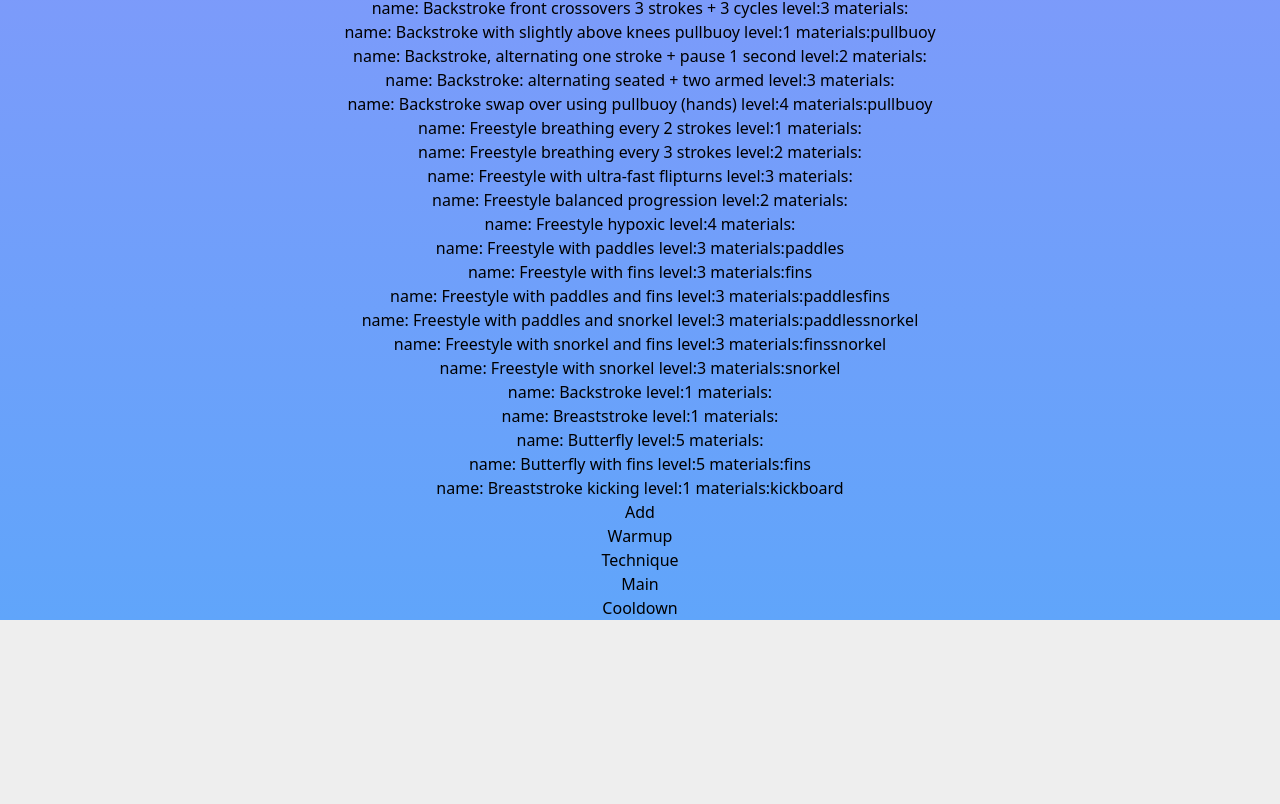
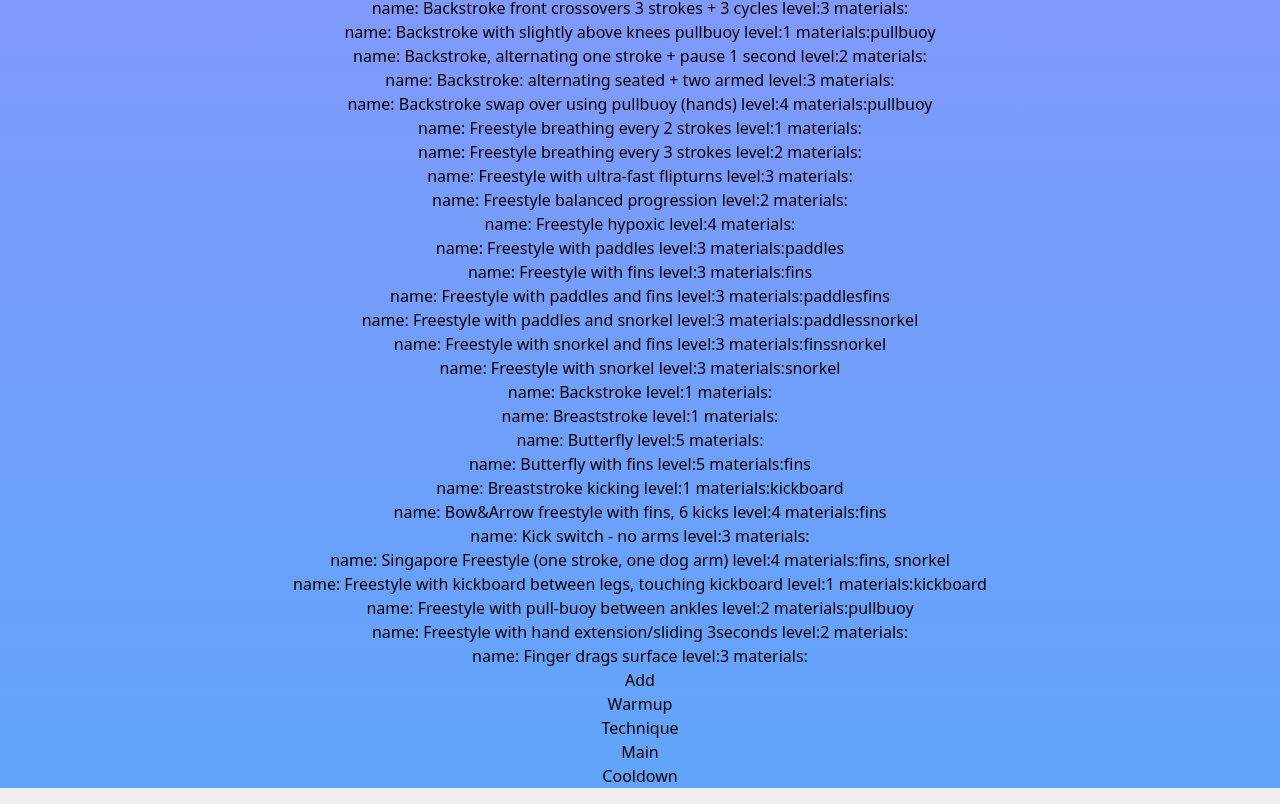
Before and after one commit to masanpoc/swimming, a React app: page / in a window 1280 px wide. Shown: the part 972-1776 px from the top of the page. Before the commit the page ends 1608 px from the top, so only its background shows below. Built offline with nearby package versions, Linux system fonts and the light colour scheme.

Commit message:
Added drills to the list  and implemented if statement before pushing the drill in case selected is not truthy

```diff
--- a/src/lists/exercisesList.js
+++ b/src/lists/exercisesList.js
@@ -469,6 +469,70 @@ const exercisesList = [
         muscle: ['legs'],
         material: ['kickboard']
     },
+    {
+        id: uuidv4(),
+        name: 'Bow&Arrow freestyle with fins, 6 kicks',
+        level: 4,
+        stroke: 'freestyle',
+        block: ['main', 'technique'],
+        muscle: ['legs', 'arms', 'back', 'abs'],
+        material: ['fins']
+    },
+    {
+        id: uuidv4(),
+        name: 'Kick switch - no arms',
+        level: 3,
+        stroke: 'freestyle',
+        block: ['technique'],
+        muscle: ['legs'],
+        material: []
+    },
+    {
+        id: uuidv4(),
+        name: 'Singapore Freestyle (one stroke, one dog arm)',
+        level: 4,
+        stroke: 'freestyle',
+        block: ['warmup', 'technique'],
+        muscle: ['arms', 'back'],
+        material: ['fins, snorkel']
+    },
+    {
+        id: uuidv4(),
+        name: 'Freestyle with kickboard between legs, touching kickboard',
+        level: 1,
+        stroke: 'freestyle',
+        block: ['warmup', 'cooldown', 'technique'],
+        muscle: ['arms', 'back'],
+        material: ['kickboard']
+    },
+    {
+        id: uuidv4(),
+        name: 'Freestyle with pull-buoy between ankles',
+        level: 2,
+        stroke: 'freestyle',
+        block: ['warmup', 'technique'],
+        muscle: ['abs', 'arms', 'back'],
+        material: ['pullbuoy']
+    },
+    {
+        id: uuidv4(),
+        name: 'Freestyle with hand extension/sliding 3seconds',
+        level: 2,
+        stroke: 'freestyle',
+        block: ['warmup', 'technique', 'cooldown'],
+        muscle: ['arms', 'back'],
+        material: []
+    },
+    {
+        id: uuidv4(),
+        name: 'Finger drags surface',
+        level: 3,
+        stroke: 'freestyle',
+        block: ['warmup', 'cooldown', 'technique'],
+        muscle: ['arms', 'back', 'abs'],
+        material: []
+    },
+
 ]
 
 export default exercisesList
--- a/src/slices/cooldownSlice.js
+++ b/src/slices/cooldownSlice.js
@@ -47,7 +47,10 @@ export const cooldownReducer = createSlice({
                         exs_material.splice(index,1);
                         filteredExercises.splice(index2,1);
                         // push to cooldown
-                        cooldownExercises.push(selected);
+                        if(selected){
+                            cooldownExercises.push(selected);
+                        }
+
                         pendingExercises--;
                         counter++;
                         }
@@ -82,7 +85,10 @@ export const cooldownReducer = createSlice({
                 let selected = exs_left[Math.floor(Math.random()*exs_left.length)]
                 let index = exs_left.indexOf(selected);
                 exs_left.splice(index,1);
-                cooldownExercises.push(selected);
+                if(selected){
+                    cooldownExercises.push(selected);
+                }
+
             }
 
             return shuffle(cooldownExercises)
--- a/src/slices/mainSlice.js
+++ b/src/slices/mainSlice.js
@@ -37,7 +37,10 @@ export const mainReducer = createSlice({
                         exs_material.splice(index,1);
                         filteredExercises.splice(index2,1);
                         // push to main
-                        mainExercises.push(selected);
+                        if(selected){
+                            mainExercises.push(selected);
+                        }
+
                         pendingExercises--;
                         counter++;
                     }
@@ -56,7 +59,10 @@ export const mainReducer = createSlice({
                         let index2 = filteredExercises.findIndex(el=>el.name==selected.name);
                         exs_muscle.splice(index,1);
                         filteredExercises.splice(index2,1);
-                        mainExercises.push(selected);
+                        if(selected){
+                            mainExercises.push(selected);
+                        }
+
                         pendingExercises--;
                     }
                 }
@@ -71,7 +77,10 @@ export const mainReducer = createSlice({
                 let selected = exs_left[Math.floor(Math.random()*exs_left.length)]
                 let index = exs_left.indexOf(selected);
                 exs_left.splice(index,1);
-                mainExercises.push(selected);
+                if(selected){
+                    mainExercises.push(selected);
+                }
+
             }
 
             return shuffle(mainExercises)
--- a/src/slices/techniqueSlice.js
+++ b/src/slices/techniqueSlice.js
@@ -42,7 +42,10 @@ export const techniqueReducer = createSlice({
                     exs_material.splice(index,1);
                     filteredExercises.splice(index2,1);
                     // push to technique
-                    techniqueExercises.push(selected);
+                    if(selected){
+                        techniqueExercises.push(selected);
+                    }
+
                     pendingExercises--;
                     counter++;
                     }
@@ -61,7 +64,10 @@ export const techniqueReducer = createSlice({
                         let index2 = filteredExercises.findIndex(el=>el.name==selected.name);
                         exs_muscle.splice(index,1);
                         filteredExercises.splice(index2,1);
-                        techniqueExercises.push(selected);
+                        if(selected){
+                            techniqueExercises.push(selected);
+                        }
+
                         pendingExercises--;
                     }
                 }
@@ -76,7 +82,10 @@ export const techniqueReducer = createSlice({
                 let selected = exs_left[Math.floor(Math.random()*exs_left.length)]
                 let index = exs_left.indexOf(selected);
                 exs_left.splice(index,1);
-                techniqueExercises.push(selected);
+                if(selected){
+                    techniqueExercises.push(selected);
+                }
+
             }
 
             return shuffle(techniqueExercises)
--- a/src/slices/warmupSlice.js
+++ b/src/slices/warmupSlice.js
@@ -48,7 +48,10 @@ export const warmupReducer = createSlice({
                         exs_material.splice(index,1);
                         filteredExercises.splice(index2,1);
                         // push to warmup
-                        warmupExercises.push(selected);
+                        if(selected){
+                            warmupExercises.push(selected);
+                        }
+
                         pendingExercises--;
                         counter++;
                     }
@@ -67,7 +70,10 @@ export const warmupReducer = createSlice({
                         let index2 = filteredExercises.findIndex(el=>el.name==selected.name);
                         exs_muscle.splice(index,1);
                         filteredExercises.splice(index2,1);
-                        warmupExercises.push(selected);
+                        if(selected){
+                            warmupExercises.push(selected);
+                        }
+
                         pendingExercises--;
                     }
                 }
@@ -82,7 +88,10 @@ export const warmupReducer = createSlice({
                 let selected = exs_left[Math.floor(Math.random()*exs_left.length)]
                 let index = exs_left.indexOf(selected);
                 exs_left.splice(index,1);
-                warmupExercises.push(selected);
+                if(selected){
+                    warmupExercises.push(selected);
+                }
+
             }
 
             return shuffle(warmupExercises)
```
